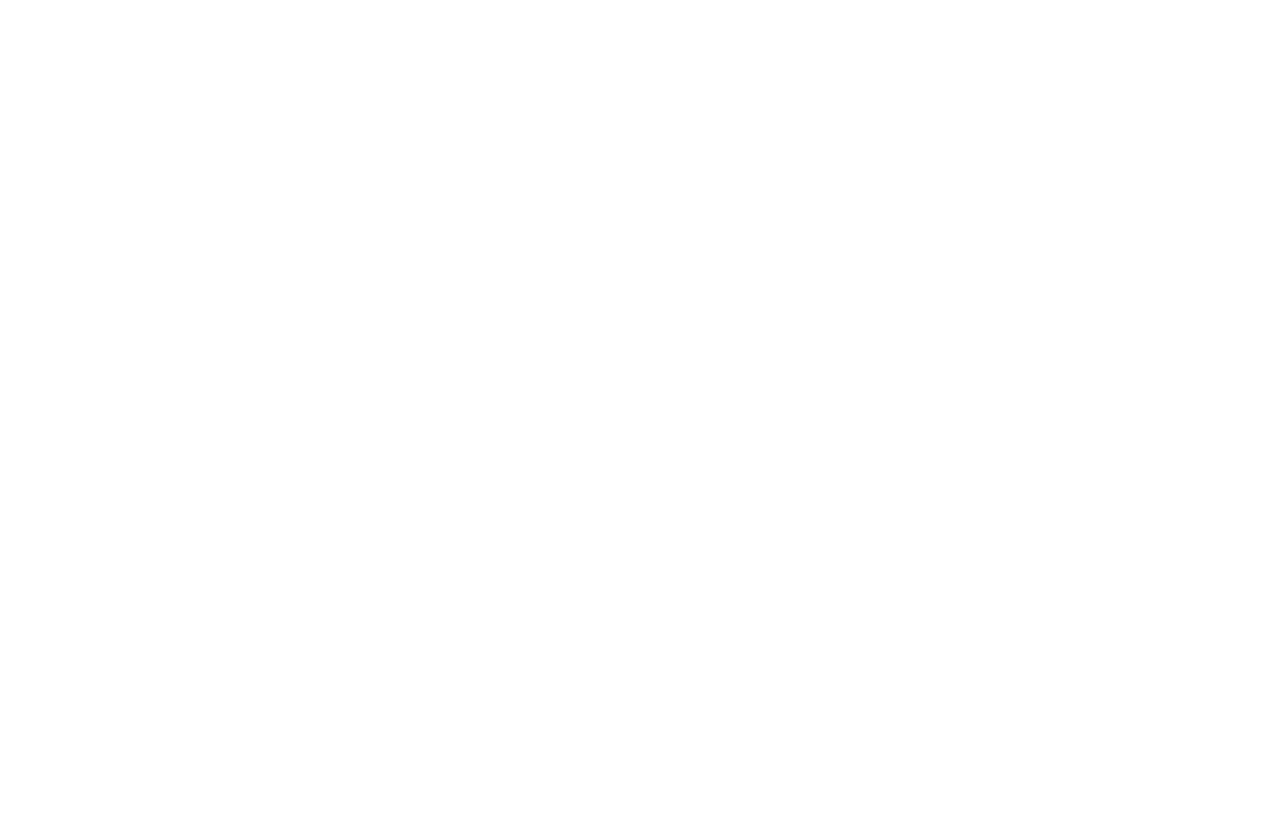
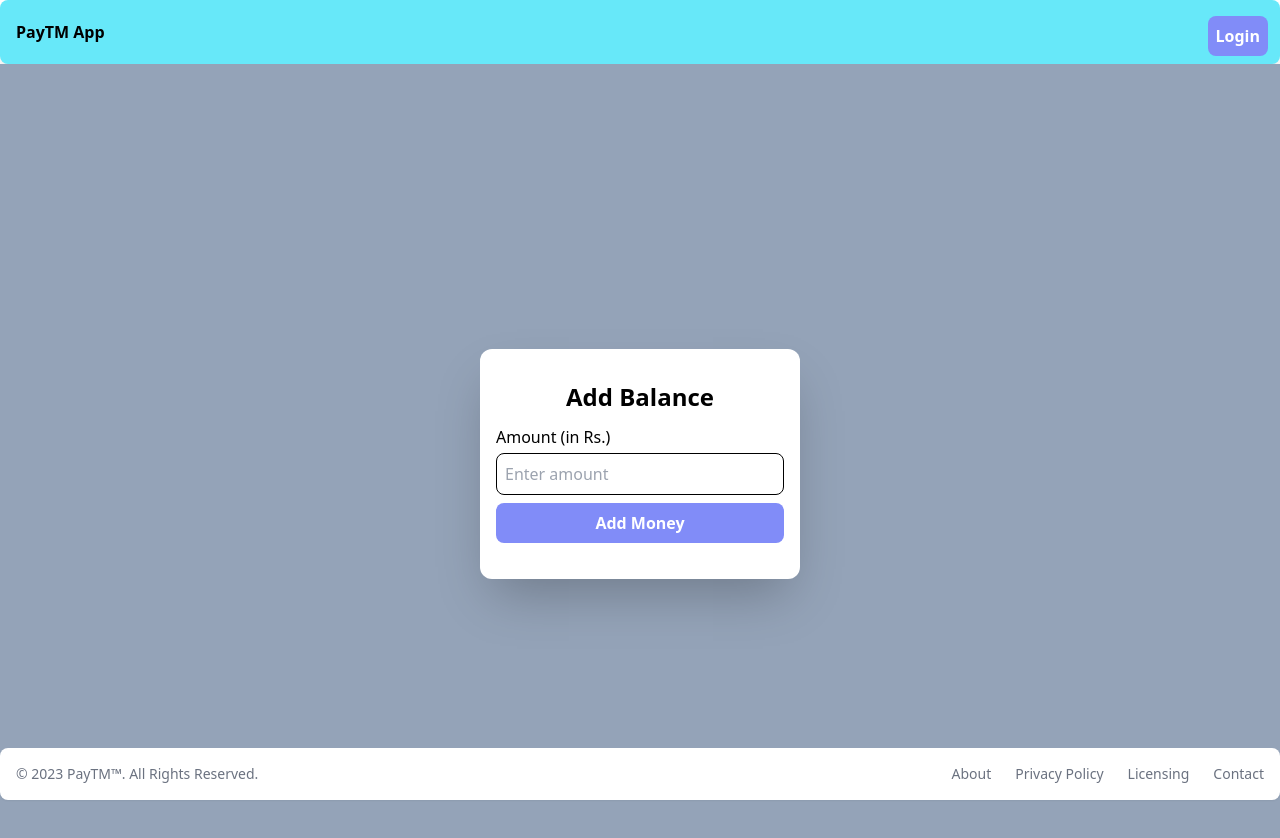
Before and after one commit to Balu2200/Digital_Wallet_System_Frontend, a React (Vite) app: page /addbalance in a window 1280 px wide. Before the commit this address had no page. Shown: the top 838 px of the page. Before the commit the page ends 800 px from the top, so only its background shows below. Built offline with nearby package versions, Linux system fonts and the light colour scheme; no server answers.

Commit message:
added account balance updation page

```diff
--- a/src/App.jsx
+++ b/src/App.jsx
@@ -3,19 +3,25 @@
 import Login from "./pages/Login";
 import Dashboard from "./pages/Dashboard";
 import Transaction from "./pages/Transaction";
+import Body from "./pages/Body";
+import { UserContextProvider } from "./utils/Usercontext";
+import Addbalance from "./pages/addbalance";
 
 function App() {
   return (
-    <>
+    <UserContextProvider>
       <BrowserRouter>
         <Routes>
-          <Route path="/signup" element={<Signup />} />
-          <Route path="/login" element={<Login />} />
-          <Route path="/dashboard" element={<Dashboard />} />
-          <Route path="/transfer" element={<Transaction />} />
+          <Route path="/" element={<Body />}>
+            <Route path="signup" element={<Signup />} />
+            <Route path="login" element={<Login />} />
+            <Route path="dashboard" element={<Dashboard />} />
+            <Route path="transfer" element={<Transaction />} />
+            <Route path="addbalance" element={<Addbalance />} />
+          </Route>
         </Routes>
       </BrowserRouter>
-    </>
+    </UserContextProvider>
   );
 }
 
--- a/src/components/Appbar.jsx
+++ b/src/components/Appbar.jsx
@@ -1,20 +1,39 @@
+import { useState, useEffect } from "react";
+import { useUser } from "../utils/Usercontext";
+import { Button } from "./Button";
+import { useNavigate } from "react-router-dom";
+import { BASE_URL } from "../utils/constants";
+import axios from "axios";
 
 const Appbar = () => {
+  const { user, removeUser } = useUser();
+  const navigate = useNavigate();
+
+  const handleButtonClick = async () => {
+    if (user) {
+      try {
+        await axios.post(`${BASE_URL}/logout`, {}, { withCredentials: true });
+        removeUser();
+        navigate("/login");
+      } catch (error) {
+        console.error("Logout failed:", error);
+      }
+    } else {
+      navigate("/login");
+    }
+  };
+
   return (
     <div className="shadow-xl h-16 flex justify-between rounded-lg bg-cyan-300">
-       <div className="flex flex-col justify-center h-full mr-4 font-bold mx-2 p-2">
-          PayTM App
-       </div>
-       <div className="flex p-3">
-            <div className="flex flex-col justify-center h-full mr-4">
-                Hello
-            </div>
-            <div className="rounded-2xl cursor-pointer hover:bg-slate-950 text-white font-bold px-2 bg-slate-500 flex justify-center items-center">
-                Balu
-            </div>
-       </div>
+      <div className="flex flex-col justify-center h-full mr-4 font-bold mx-2 p-2">
+        PayTM App
+      </div>
+      <div className="flex items-center p-3 space-x-4">
+        {user && <h1 className="font-semibold">{user.firstName}</h1>}
+        <Button onClick={handleButtonClick} label={user ? "Logout" : "Login"} />
+      </div>
     </div>
-  )
-}
+  );
+};
 
 export default Appbar;
--- a/src/components/Balance.jsx
+++ b/src/components/Balance.jsx
@@ -1,9 +1,43 @@
+import { useState, useEffect } from "react";
+import { BASE_URL } from "../utils/constants";
+import axios from "axios";
+import { Button } from "./Button";
+import { useNavigate } from "react-router-dom";
 
+const Balance = () => {
+  const [balance, setBalance] = useState(0);
+  const navigate = useNavigate();
 
-const Balance = ({value}) => {
+  const fetchBalance = async () => {
+    try {
+      const response = await axios.get(`${BASE_URL}/account/balance`, {
+        withCredentials: true,
+      });
+      setBalance(response.data.balance);
+    } catch (err) {
+      console.error("Fetch balance failed:", err);
+    }
+  };
+
+  useEffect(() => {
+    fetchBalance();
+  }, []);
+
   return (
-    <div className="p-2 font-medium ">Current Balance : Rs.{value}</div>
-  )
-}
+    <div className="flex justify-center">
+      <div className="flex gap-6 text-center">
+        <div className="p-2 font-medium">
+          Current Balance: Rs.{Math.round(balance)}
+        </div>
+        <div className="px-1 pb-1">
+          <Button
+            onClick={() => navigate("/addbalance")}
+            label={"Add Balance"}
+          />
+        </div>
+      </div>
+    </div>
+  );
+};
 
 export default Balance;
--- /dev/null
+++ b/src/components/Footer.jsx
@@ -0,0 +1,41 @@
+const Footer = () => {
+  return (
+    <div className="w-full">
+      <footer className="bg-white w-full rounded-lg shadow-sm p-4 dark:bg-gray-800 fixed bottom-0">
+        <div className="w-full mx-auto max-w-screen-xl md:flex md:items-center md:justify-between">
+          <span className="text-sm text-gray-500 sm:text-center dark:text-gray-400">
+            © 2023{" "}
+            <a href="#" className="hover:underline">
+              PayTM™
+            </a>
+            . All Rights Reserved.
+          </span>
+          <ul className="flex flex-wrap items-center mt-3 text-sm font-medium text-gray-500 dark:text-gray-400 sm:mt-0">
+            <li>
+              <a href="#" className="hover:underline me-4 md:me-6">
+                About
+              </a>
+            </li>
+            <li>
+              <a href="#" className="hover:underline me-4 md:me-6">
+                Privacy Policy
+              </a>
+            </li>
+            <li>
+              <a href="#" className="hover:underline me-4 md:me-6">
+                Licensing
+              </a>
+            </li>
+            <li>
+              <a href="#" className="hover:underline">
+                Contact
+              </a>
+            </li>
+          </ul>
+        </div>
+      </footer>
+    </div>
+  );
+}
+
+export default Footer;
--- a/src/components/Users.jsx
+++ b/src/components/Users.jsx
@@ -57,7 +57,7 @@
           type="text"
           placeholder="Search users..."
           onChange={(e) => setFilter(e.target.value)}
-          className="w-1/2 mx-72 px-4 mx-3 py-1 border rounded-xl h-12 border-slate-200"
+          className="w-1/2 mx-96 px-4 mx-3 py-1 border rounded-xl h-12 border-slate-200"
         />
       </div>
       <div>
--- /dev/null
+++ b/src/pages/Body.jsx
@@ -0,0 +1,42 @@
+import Appbar from "../components/Appbar";
+import Footer from "../components/Footer";
+import { Outlet, useNavigate } from "react-router-dom";
+import { useUser } from "../utils/Usercontext";
+import { BASE_URL } from "../utils/constants";
+import axios from "axios";
+import { useEffect } from "react";
+
+const Body = () => {
+  const { user, addUser } = useUser();
+  const navigate = useNavigate();
+
+  const fetchUser = async () => {
+    if (user) return;
+
+    try {
+      const response = await axios.get(`${BASE_URL}/profile/view`, {
+        withCredentials: true,
+      });
+      addUser(response.data.user);
+    } catch (err) {
+      if (err.response?.status === 401) {
+        navigate("/login");
+      }
+      console.error("Error fetching user:", err);
+    }
+  };
+
+  useEffect(() => {
+    fetchUser();
+  }, [user]);
+
+  return (
+    <div>
+      <Appbar />
+      <Outlet />
+      <Footer />
+    </div>
+  );
+};
+
+export default Body;
--- a/src/pages/Dashboard.jsx
+++ b/src/pages/Dashboard.jsx
@@ -5,10 +5,9 @@
 const Dashboard= () => {
   return (
     <div className="bg-green-100">
-      <Appbar />
       <div>
         <div className="bg-cyan-100 py-1 ">
-          <Balance value={"10,000"} />
+          <Balance/>
         </div>
         <User />
       </div>
--- /dev/null
+++ b/src/pages/addbalance.jsx
@@ -0,0 +1,85 @@
+import Headingtitle from "../components/Headingtitle";
+import { Button } from "../components/Button";
+import InputBox from "../components/InputBox";
+import { useState } from "react";
+import { BASE_URL } from "../utils/constants";
+import axios from "axios";
+import { useNavigate } from "react-router-dom";
+
+const Addbalance = () => {
+  const [amount, setAmount] = useState("");
+  const [statusMessage, setStatusMessage] = useState("");
+  const [isError, setIsError] = useState(false);
+  const navigate = useNavigate();
+
+  const handleaddbtn = async () => {
+    const transferAmount = Number(amount);
+
+    if (!amount || isNaN(transferAmount) || transferAmount <= 0) {
+      setStatusMessage("Please enter a valid amount greater than 0.");
+      setIsError(true);
+      clearStatusMessage();
+      return;
+    }
+
+    try {
+      const response = await axios.put(
+        `${BASE_URL}/account/update`,
+        { amount: transferAmount },
+        { withCredentials: true }
+      );
+
+      setStatusMessage("Balance updated successfully!");
+      setIsError(false);
+      setAmount("");
+
+      setTimeout(() => {
+        setStatusMessage("");
+        navigate("/dashboard");
+      }, 3000);
+
+    } catch (err) {
+      console.error("Balance update failed:", err);
+      setStatusMessage("Balance not updated!");
+      setIsError(true);
+      clearStatusMessage();
+    }
+  };
+
+  const clearStatusMessage = () => {
+    setTimeout(() => {
+      setStatusMessage("");
+    }, 3000);
+  };
+
+  return (
+    <div className="bg-slate-400 h-screen flex justify-center">
+      <div className="flex flex-col justify-center">
+        <div className="rounded-xl bg-white w-80 text-center p-2 h-max px-4 shadow-2xl">
+          <Headingtitle label={"Add Balance"} />
+          <div className="gap-3 pt-2 mb-3">
+            <div>
+              <InputBox
+                placeholder={"Enter amount"}
+                label={"Amount (in Rs.)"}
+                type="number"
+                value={amount}
+                onChange={(e) => setAmount(e.target.value)}
+              />
+            </div>
+            <div className="pb-4">
+              <Button onClick={handleaddbtn} label={"Add Money"} />
+            </div>
+            {statusMessage && (
+              <div className={isError ? "text-red-500" : "text-green-500"}>
+                {statusMessage}
+              </div>
+            )}
+          </div>
+        </div>
+      </div>
+    </div>
+  );
+};
+
+export default Addbalance;
--- a/src/pages/login.jsx
+++ b/src/pages/login.jsx
@@ -7,52 +7,67 @@
 import { BASE_URL } from "../utils/constants";
 import axios from "axios";
 import { useNavigate } from "react-router-dom";
+import { useUser } from "../utils/Usercontext";
 
-const login = () => {
+const Login = () => {
+  const navigate = useNavigate();
+  const { addUser } = useUser();
 
-  const navigate = useNavigate();
+  const [email, setEmail] = useState("");
+  const [password, setPassword] = useState("");
+  const [statusMessage, setStatusMessage] = useState("");
 
-  const[email, setEmail] = useState('');
-  const[password, setPassword]= useState("");
+  const handleLogin = async () => {
+    setStatusMessage("");
+    try {
+      const response = await axios.post(
+        BASE_URL + "/login",
+        { email, password },
+        { withCredentials: true }
+      );
+
+      addUser(response.data.user);
+      setStatusMessage("Login successful! Redirecting...");
+      setTimeout(() => navigate("/dashboard"), 1500);
+    } catch (error) {
+      setStatusMessage(
+        error.response?.data?.message || "Login failed. Try again."
+      );
+    }
+  };
 
   return (
     <div className="bg-slate-400 h-screen flex justify-center">
       <div className="flex flex-col justify-center">
         <div className="rounded-xl bg-white w-80 text-center p-2 h-max px-4 shadow-2xl">
-          <Headingtitle label={"Login"} />
-          <SubHeading label={"Please Enter your details"} />
+          <Headingtitle label="Login" />
+          <SubHeading label="Please Enter your details" />
           <InputBox
-            onChange={(e) => {
-              setEmail(e.target.value);
-            }}
+            onChange={(e) => setEmail(e.target.value)}
             placeholder="email@gmail.com"
-            label={"Email"}
+            label="Email"
           />
           <InputBox
-            onChange={(e) => {
-              setPassword(e.target.value);
-            }}
+            onChange={(e) => setPassword(e.target.value)}
             placeholder="123123"
-            label={"Password"}
+            label="Password"
+            type="password"
           />
           <div>
-            <Button onClick ={() =>{
-              axios.post(
-                BASE_URL + "/login",
-                {
-                  email,
-                  password,
-                },
-                { withCredentials: true }
-              );
-              navigate("/dashboard")
-            } }label={"Submit"} />
+            <Button onClick={handleLogin} label="Submit" />
           </div>
+
+          {statusMessage && (
+            <div className="mt-2 text-sm font-medium text-indigo-500">
+              {statusMessage}
+            </div>
+          )}
+
           <div className="p-2 flex">
             <Bottomwarning
-              label={"Don't have account?"}
-              buttonText={"Signup"}
-              to={"/signup"}
+              label="Don't have an account?"
+              buttonText="Signup"
+              to="/signup"
             />
           </div>
         </div>
@@ -61,4 +76,4 @@
   );
 };
 
-export default login;
+export default Login;
--- a/src/pages/transaction.jsx
+++ b/src/pages/transaction.jsx
@@ -7,6 +7,8 @@
 import axios from "axios";
 
 const Transaction = () => {
+
+
   const [searchParams] = useSearchParams();
   const id = searchParams.get("id");
   const toname = searchParams.get("to");
--- /dev/null
+++ b/src/utils/Usercontext.jsx
@@ -0,0 +1,30 @@
+import { createContext, useContext, useState } from "react";
+
+
+const UserContext = createContext({
+  user: null,
+  addUser: () => {},
+  removeUser: () => {},
+});
+
+export const UserContextProvider = ({ children }) => {
+  const [user, setUser] = useState(null);
+
+  const addUser = (userData) => {
+    setUser(userData);
+  };
+
+  const removeUser = () => {
+    setUser(null);
+  };
+
+  return (
+    <UserContext.Provider value={{ user, addUser, removeUser }}>
+      {children}
+    </UserContext.Provider>
+  );
+};
+
+export const useUser = () => {
+  return useContext(UserContext);
+};
```
Also changed, not shown: src/pages/signup.jsx (+24 -6 lines).
